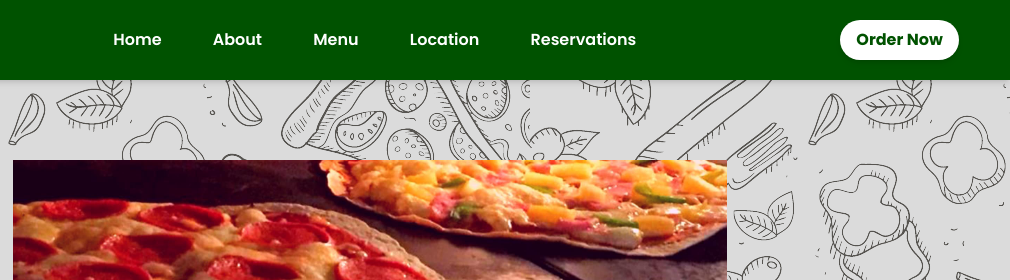
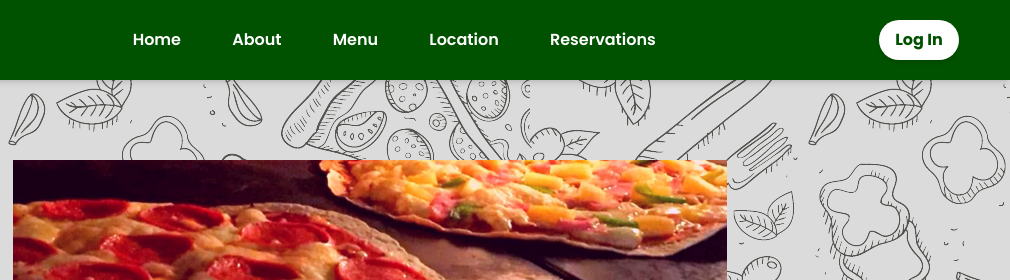
Before and after one commit to ichigokekiii/quickys-pizza, a website: page main/index.html in a window 1280 px wide. Shown: the top 280 px of the page, 270-1280 px from the left. Drawn offline with nearby package versions, Linux system fonts and the light colour scheme.

Commit message:
Changed "Order Now" to "Log In"

```diff
--- a/main/index.html
+++ b/main/index.html
@@ -34,8 +34,8 @@
                 <li><a class="hover:text-[#FF8416]" href="location.html">Location</a></li>
                 <li><a class="hover:text-[#FF8416]" href="#">Reservations</a></li>
             </ul>
-            <button class="bg-white text-[#005200] font-bold px-4 py-2 rounded-full hover:bg-[#FF8416] hover:text-white transition shadow-md">
-                Order Now
+            <button href="login.html" class="bg-white text-[#005200] font-bold px-4 py-2 rounded-full hover:bg-[#FF8416] hover:text-white transition shadow-md">
+                Log In
                 </button>
             <!-- Borgir -->
             <button id="menuButton" class="md:hidden flex flex-col justify-between w-8 h-8 focus:outline-none">
```
Also changed, not shown: main/about.html (+2 -2 lines), main/location.html (+2 -2 lines), main/menu.html (+2 -2 lines), main/login.html (added).
